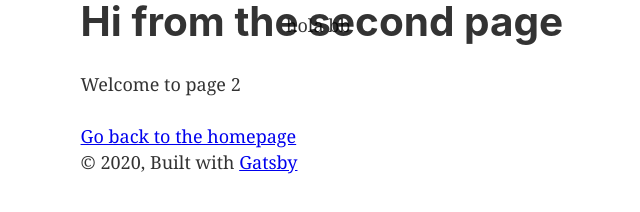
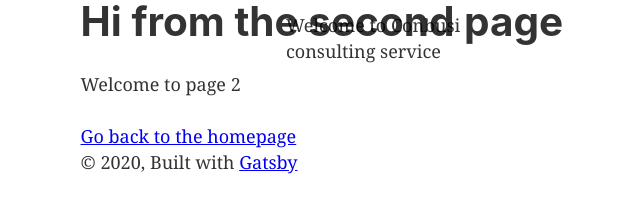
Before and after one commit to spartan-dev/conbusi, a Gatsby site: page /page-2 in a window 1280 px wide. Shown: the whole page, without its empty margins (99-739 px from the left). Built offline with nearby package versions, Linux system fonts and the light colour scheme; Gatsby itself is replaced by a stand-in of ours.

Commit message:
feature/layout.css updated & Row component :skull:

```diff
--- /dev/null
+++ b/src/components/Utils/Row.js
@@ -0,0 +1,14 @@
+import styled from 'styled-components'
+
+
+const Row = styled.div`
+    display: -webkit-box;
+    display: -ms-flexbox;
+    display: flex;
+    -ms-flex-wrap: wrap;
+    flex-wrap: wrap;
+    margin-right: -15px;
+    margin-left: -15px;
+`
+
+export default Row;
--- a/src/components/header.js
+++ b/src/components/header.js
@@ -1,12 +1,20 @@
 import React from "react"
 import HeaderArea from '../components/Utils/headerComponents/headerArea'
 import Container from '../components/Utils/headerComponents/container'
+import Row from '../components/Utils/Row'
 const Header = () => (
   <header>
     <HeaderArea>
       <div style={{padding:'12px 0', backGround:'#fff'}}>
         <Container>
-          <div>hola bb</div>
+          <Row>
+          <div className='col-xl-5 col-md-5'>
+            <div className='hader_left'>
+              <p>Welcome to Conbusi consulting service</p>
+            </div>
+          </div>
+
+          </Row>
         </Container>
       </div>
     </HeaderArea>
--- a/src/components/layout.css
+++ b/src/components/layout.css
@@ -624,8 +624,42 @@ pre tt:before,
 pre tt:after {
   content: "";
 }
+
+/* extra contenido de css style*/
+.col, .col-1, .col-10, .col-11, .col-12, .col-2, .col-3, .col-4, .col-5, .col-6, .col-7, .col-8, .col-9, .col-auto, .col-lg, .col-lg-1, .col-lg-10, .col-lg-11, .col-lg-12, .col-lg-2, .col-lg-3, .col-lg-4, .col-lg-5, .col-lg-6, .col-lg-7, .col-lg-8, .col-lg-9, .col-lg-auto, .col-md, .col-md-1, .col-md-10, .col-md-11, .col-md-12, .col-md-2, .col-md-3, .col-md-4, .col-md-5, .col-md-6, .col-md-7, .col-md-8, .col-md-9, .col-md-auto, .col-sm, .col-sm-1, .col-sm-10, .col-sm-11, .col-sm-12, .col-sm-2, .col-sm-3, .col-sm-4, .col-sm-5, .col-sm-6, .col-sm-7, .col-sm-8, .col-sm-9, .col-sm-auto, .col-xl, .col-xl-1, .col-xl-10, .col-xl-11, .col-xl-12, .col-xl-2, .col-xl-3, .col-xl-4, .col-xl-5, .col-xl-6, .col-xl-7, .col-xl-8, .col-xl-9, .col-xl-auto {
+  position: relative;
+  width: 100%;
+  min-height: 1px;
+  padding-right: 15px;
+  padding-left: 15px;
+}
+.header-area .header-top_area .header_left p {
+  color: #727272;
+  font-weight: 400;
+  font-size: 13px;
+  margin-bottom: 0;
+}
+
 @media only screen and (max-width: 480px) {
   html {
     font-size: 100%;
   }
 }
+
+@media (min-width: 1200px){
+.col-xl-5 {
+    -webkit-box-flex: 0;
+    -ms-flex: 0 0 41.666667%;
+    flex: 0 0 41.666667%;
+    max-width: 41.666667%;
+}
+}
+
+@media (min-width: 768px){
+.col-md-5 {
+    -webkit-box-flex: 0;
+    -ms-flex: 0 0 41.666667%;
+    flex: 0 0 41.666667%;
+    max-width: 41.666667%;
+}
+}
```
